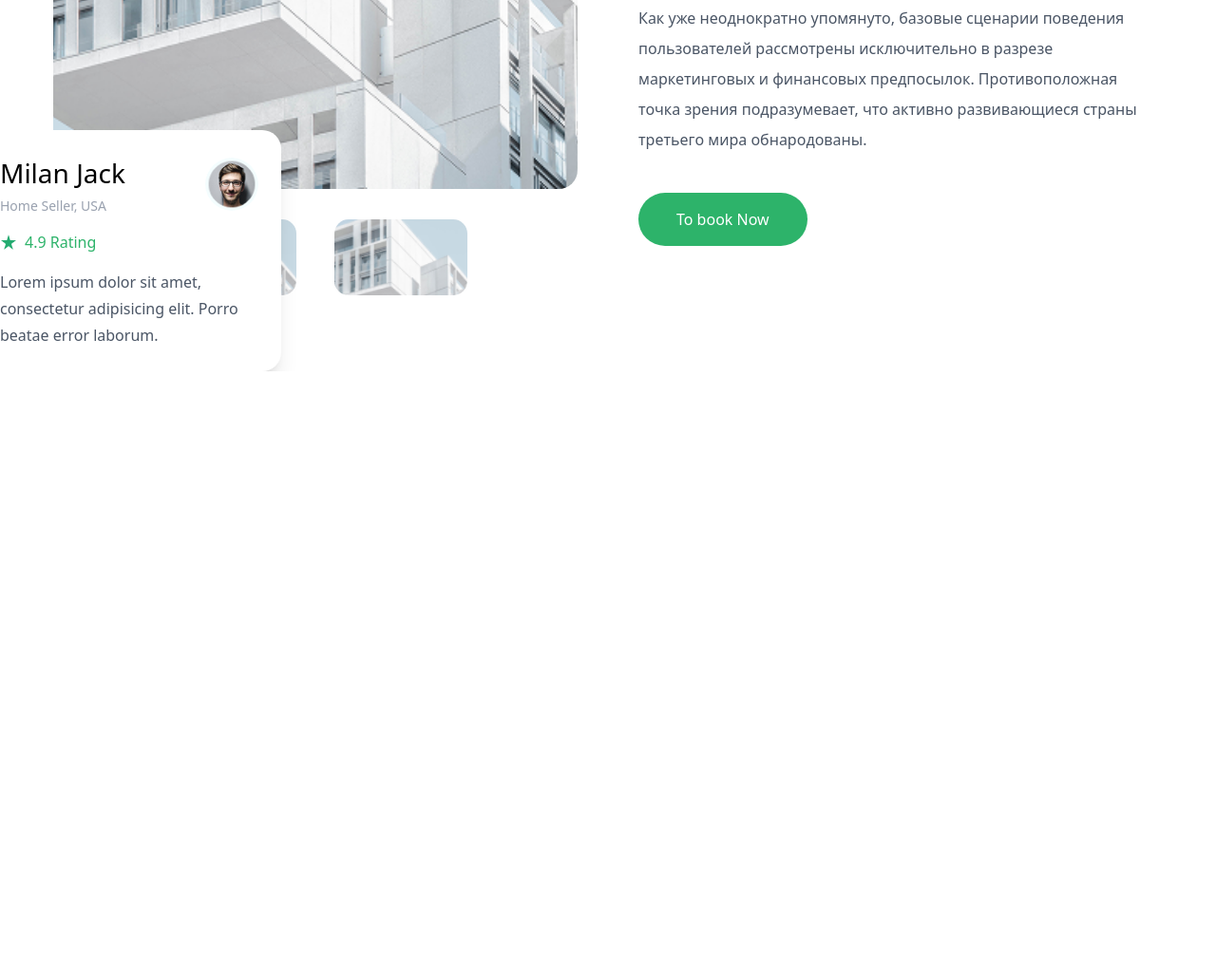
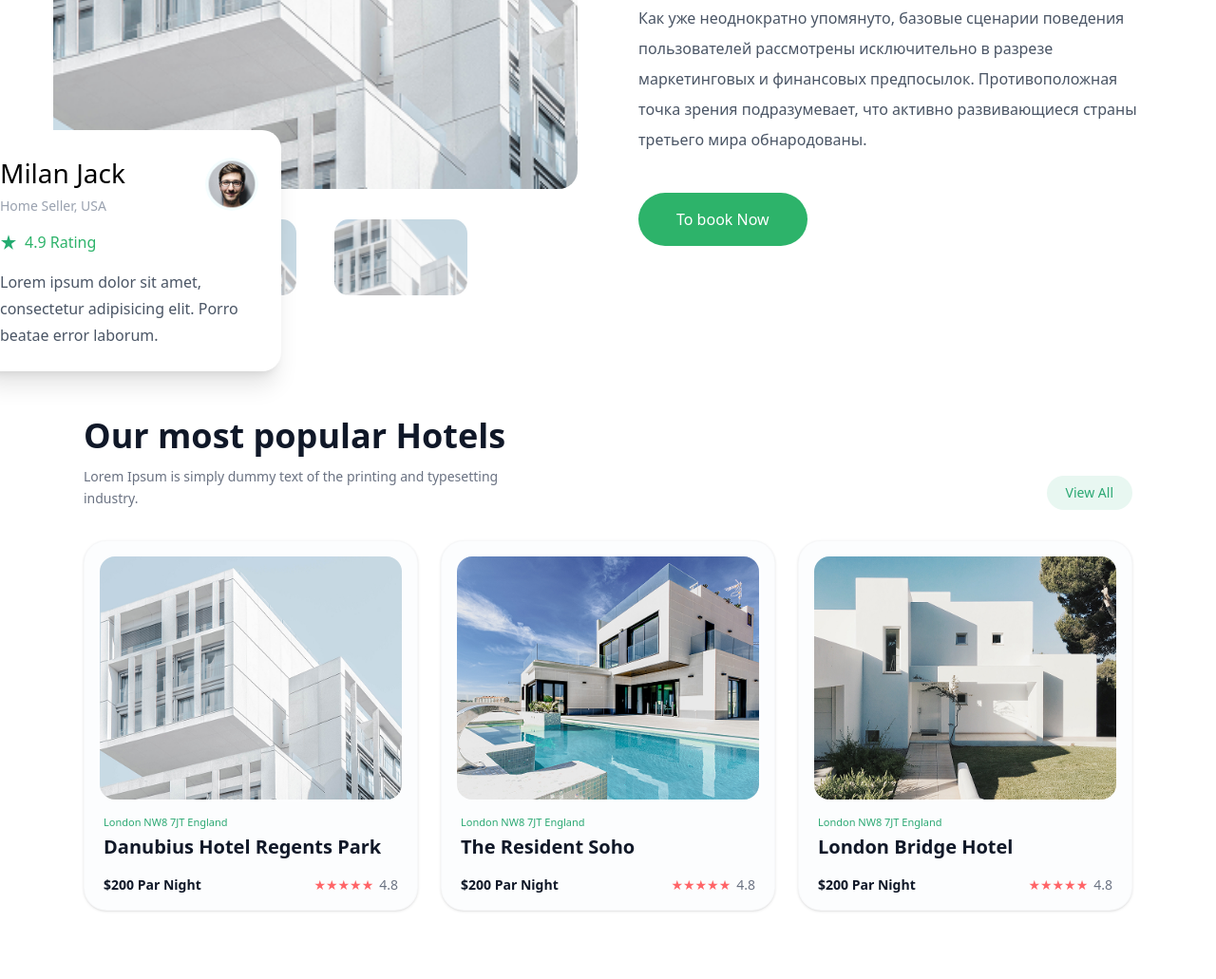
Before and after one commit to ismatovbenya2-droid/branches, a website: page src/page2.html in a window 1280 px wide. Shown: the part 533-1564 px from the top of the page at 95% size. Before the commit the page ends 924 px from the top, so only its background shows below. Drawn offline with Linux system fonts and the light colour scheme.

Commit message:
section2-page2

```diff
--- a/src/page2.html
+++ b/src/page2.html
@@ -153,5 +153,73 @@
     </div>
 
 </section>
+<section class="max-w-6xl mx-auto py-12 px-6 font-sans mt-20">
+
+  <div class="flex flex-wrap justify-between items-end mb-8 gap-4">
+    <div class="max-w-md">
+      <h2 class="text-4xl font-bold text-gray-900 mb-3">Our most popular Hotels</h2>
+      <p class="text-gray-500 text-sm leading-relaxed">Lorem Ipsum is simply dummy text of the printing and typesetting industry.</p>
+    </div>
+    <button class="bg-[#e8f7f1] text-[#2ba873] px-5 py-2 rounded-full text-sm font-medium hover:bg-[#2ba873] hover:text-white transition-colors">
+      View All
+    </button>
+  </div>
+
+  <div class="flex flex-wrap -mx-3">
+
+    <div class="w-full md:w-1/2 lg:w-1/3 px-3 mb-6">
+      <div class="bg-[#fcfdfe] rounded-3xl p-4 shadow-sm border border-gray-100/50">
+        <img src="../img/3.png" alt="Danubius Hotel" class="w-full h-64 object-cover rounded-2xl mb-4">
+        <div class="px-1">
+          <p class="text-[11px] text-[#2ba873] font-medium mb-1">London NW8 7JT England</p>
+          <h3 class="text-xl font-bold text-gray-900 mb-4">Danubius Hotel Regents Park</h3>
+          <div class="flex justify-between items-center text-sm">
+            <span class="text-gray-900 font-semibold">$200 Par Night</span>
+            <div class="flex items-center gap-1.5">
+              <span class="text-red-400 flex gap-0.5">★★★★★</span>
+              <span class="text-gray-500 font-medium">4.8</span>
+            </div>
+          </div>
+
+        </div>
+      </div>
+    </div>
+
+    <div class="w-full md:w-1/2 lg:w-1/3 px-3 mb-6">
+      <div class="bg-[#fcfdfe] rounded-3xl p-4 shadow-sm border border-gray-100/50">
+        <img src="../img/12.png" alt="The Resident Soho" class="w-full h-64 object-cover rounded-2xl mb-4">
+        <div class="px-1">
+          <p class="text-[11px] text-[#2ba873] font-medium mb-1">London NW8 7JT England</p>
+          <h3 class="text-xl font-bold text-gray-900 mb-4">The Resident Soho</h3>
+          <div class="flex justify-between items-center text-sm">
+            <span class="text-gray-900 font-semibold">$200 Par Night</span>
+            <div class="flex items-center gap-1.5">
+              <span class="text-red-400 flex gap-0.5">★★★★★</span>
+              <span class="text-gray-500 font-medium">4.8</span>
+            </div>
+          </div>
+        </div>
+      </div>
+    </div>
+
+    <div class="w-full md:w-1/2 lg:w-1/3 px-3 mb-6">
+      <div class="bg-[#fcfdfe] rounded-3xl p-4 shadow-sm border border-gray-100/50">
+        <img src="../img/13.png" alt="London Bridge Hotel" class="w-full h-64 object-cover rounded-2xl mb-4">
+        <div class="px-1">
+          <p class="text-[11px] text-[#2ba873] font-medium mb-1">London NW8 7JT England</p>
+          <h3 class="text-xl font-bold text-gray-900 mb-4">London Bridge Hotel</h3>
+          <div class="flex justify-between items-center text-sm">
+            <span class="text-gray-900 font-semibold">$200 Par Night</span>
+            <div class="flex items-center gap-1.5">
+              <span class="text-red-400 flex gap-0.5">★★★★★</span>
+              <span class="text-gray-500 font-medium">4.8</span>
+            </div>
+          </div>
+        </div>
+      </div>
+    </div>
+
+  </div>
+</section>
 </body>
 </html>
```
Also changed, not shown: 1 other file.
